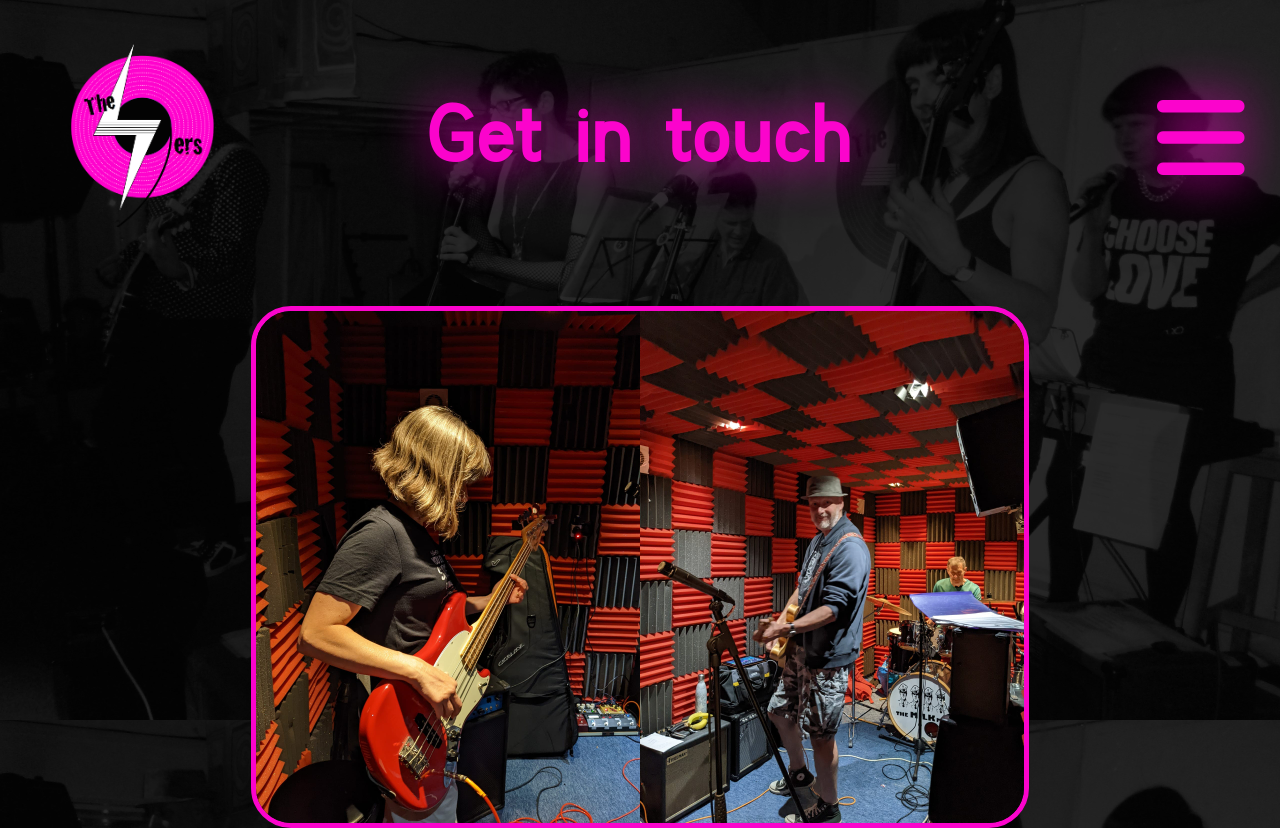
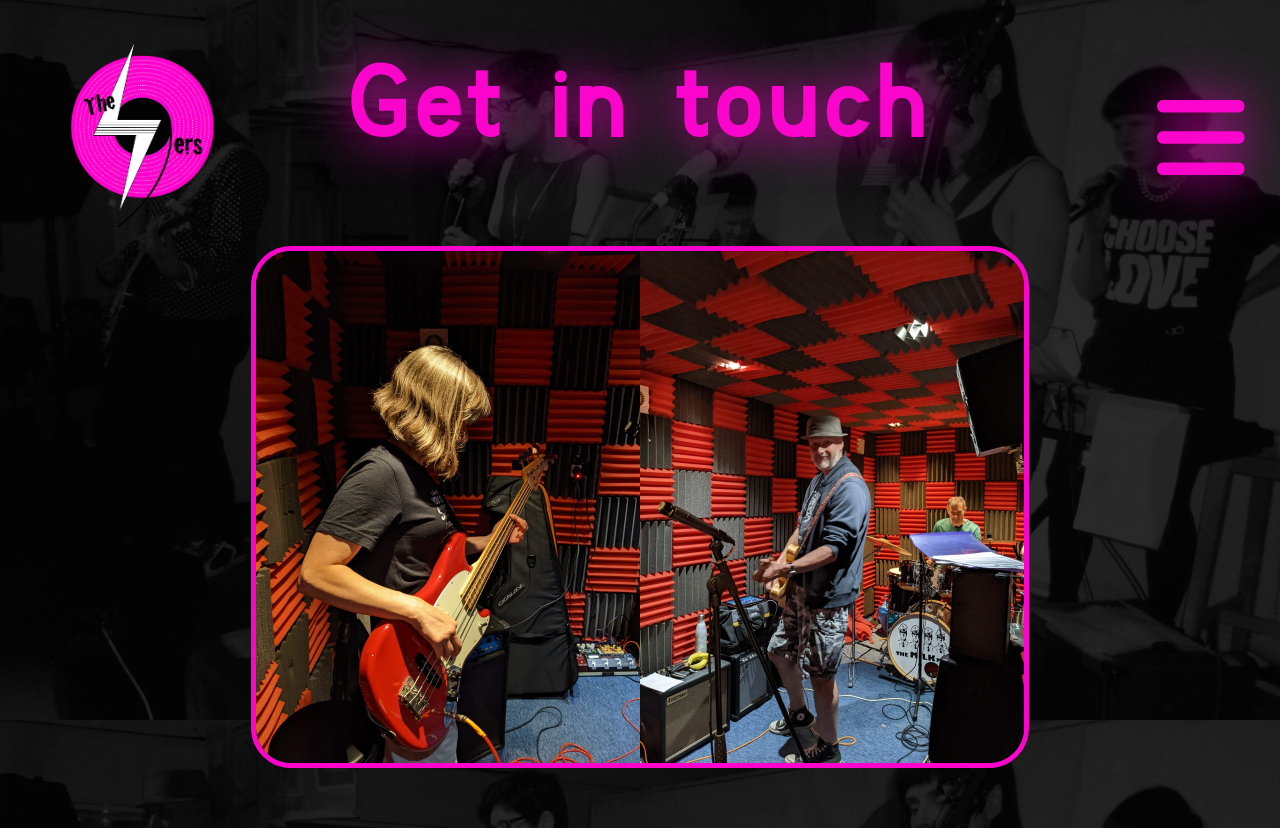
Before and after one commit to saulwesty/bandwebsite, a plain HTML site: page contact.html in a window 1280 px wide. Shown: the top 828 px of the page. Drawn offline with Linux system fonts and the light colour scheme.

Commit message:
Add files via upload

```diff
--- a/contact.html
+++ b/contact.html
@@ -24,7 +24,7 @@
 
         <a id="bars"><h5 class="fa-solid fa-bars"></h5></a>
     <div id="body">
-        <h4>Get in touch</h4>
+        <h1>Get in touch</h1>
         <div class="centerit">
             <img class="img3" src="image002.png">
         </div>
```
